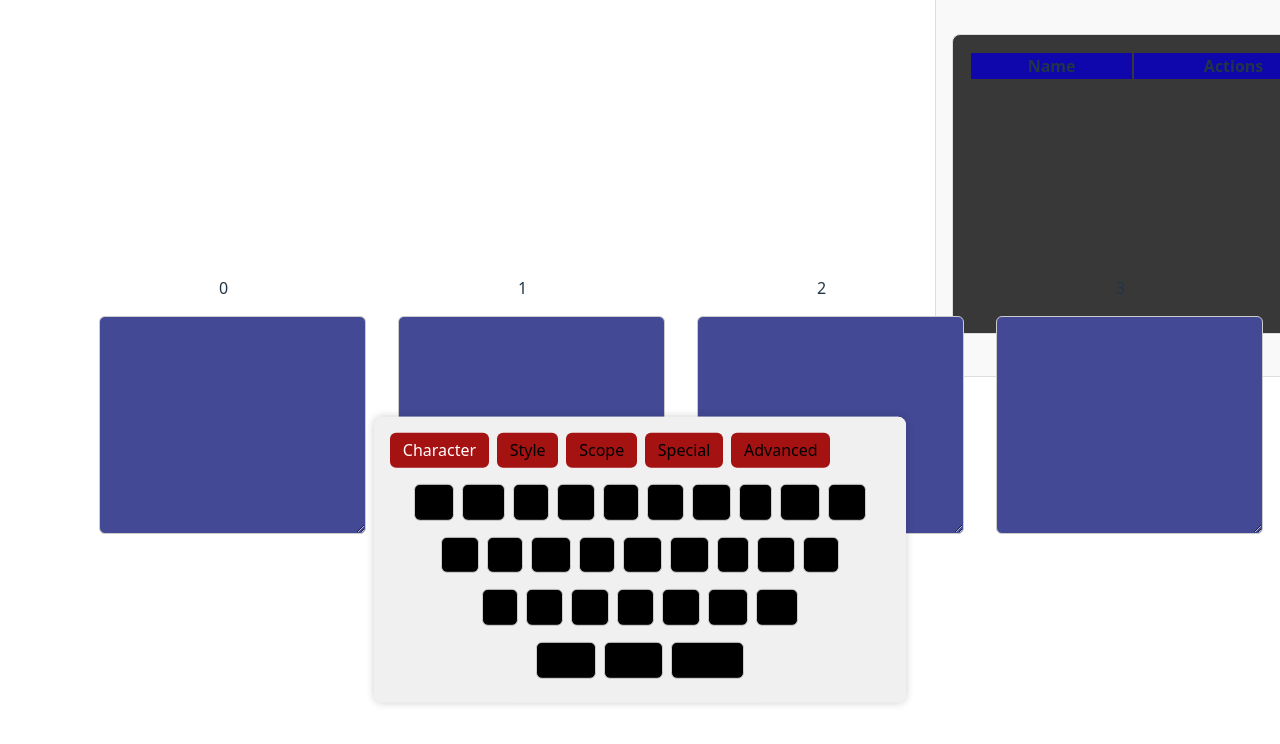
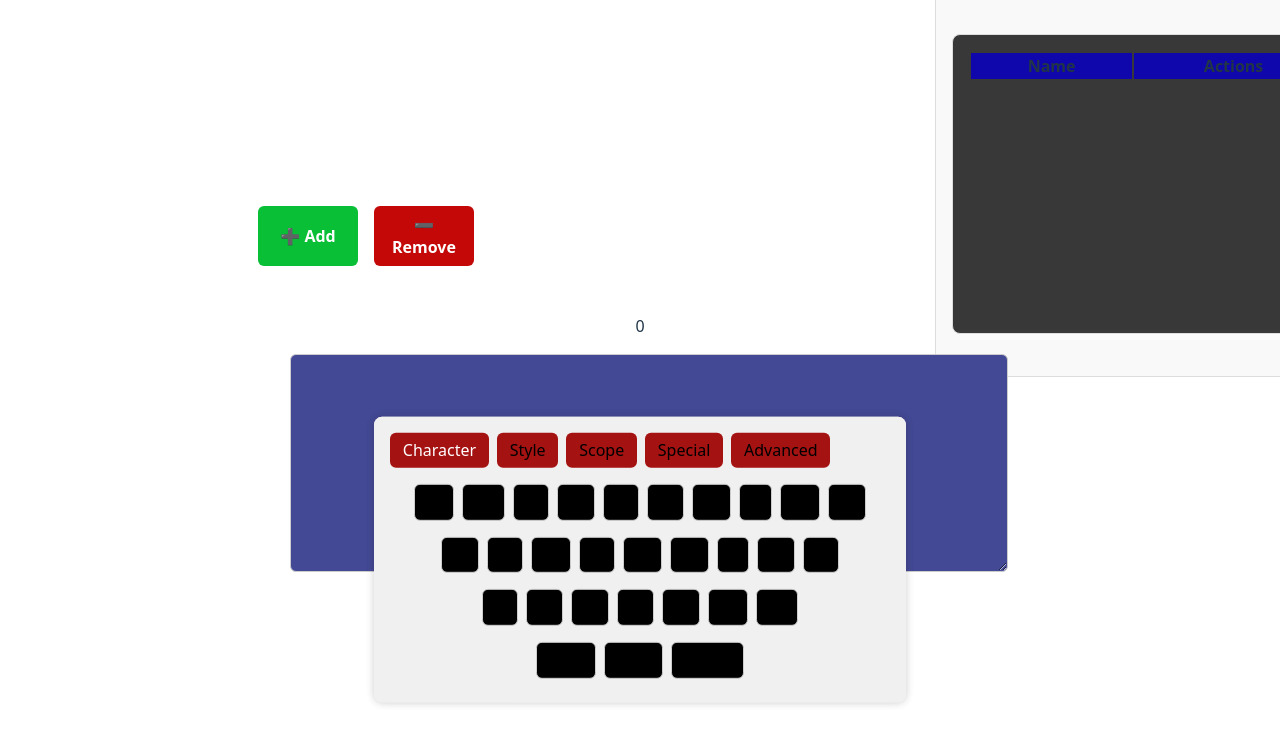
Before and after one commit to irish1814/Fullstack-Project4-2025-, a React (Vite) app in the folder Basic-React/: page / in a window 1280 px wide. Shown: the top 744 px of the page. Built offline with nearby package versions, Linux system fonts and the light colour scheme.

Commit message:
Added Add And remove buttons for text areas

```diff
--- a/Basic-React/src/Components/TextDisplay.jsx
+++ b/Basic-React/src/Components/TextDisplay.jsx
@@ -4,7 +4,7 @@ import Keyboard from './Keyboard';
 import styles from './TextDisplay.module.css';
 
 function TextDisplay() {
-    const [texts, setTexts] = useState(['', '', '', '']);
+    const [texts, setTexts] = useState(['']);
     const [activeInput, setActiveInput] = useState({ id: null, ref: null });
 
     const handleFocus = (id, ref) => {
@@ -29,7 +29,6 @@ function TextDisplay() {
 
             handleTextChange(id, updatedText);
 
-            // Manually update the cursor position after setState
             setTimeout(() => {
                 input.focus();
                 input.selectionStart = input.selectionEnd = start + char.length;
@@ -37,15 +36,42 @@ function TextDisplay() {
         }
     };
 
+    const addTextInput = () => {
+        setTexts([...texts, '']);
+    };
+
+    const removeTextInput = () => {
+        if (texts.length > 1) {
+            setTexts(texts.slice(0, -1));
+        }
+    };
+
     return (
+        <>
+        <div className={styles.buttonGroup}>
+            <button className={styles.addButton} onClick={addTextInput}>
+                ➕ Add
+            </button>
+            <button className={styles.removeButton} onClick={removeTextInput}>
+                ➖ Remove
+            </button>
+        </div>
         <main className={styles.main}>
             <div className={styles.grid}>
-                {[0, 1, 2, 3].map((i) => (
-                    <TextInput key={i} id={i} value={texts[i]} onChange={handleTextChange} onFocus={handleFocus} />
+                {texts.map((text, i) => (
+                    <TextInput
+                        key={i}
+                        id={i}
+                        value={text}
+                        onChange={handleTextChange}
+                        onFocus={handleFocus}
+                    />
                 ))}
             </div>
+
             <Keyboard onKeyPress={handleKeyPress} />
         </main>
+        </>
     );
 }
 
--- a/Basic-React/src/Components/TextDisplay.module.css
+++ b/Basic-React/src/Components/TextDisplay.module.css
@@ -4,7 +4,7 @@ main {
     justify-content: space-between;
     align-items: flex-start;
     padding: 2rem;
-    width: 100%;
+    width: 700px;
 }
 
 .grid {
@@ -39,3 +39,29 @@ main {
     height: 200px;
     background-color: rgb(189, 199, 199);
 }
+
+.buttonGroup {
+    display: flex;
+    gap: 1rem;
+    margin-top: 1rem;
+    align-self: flex-start;
+}
+
+.addButton,
+.removeButton {
+    width: 100px;
+    padding: 0.5rem 1rem;
+    border: none;
+    color: white;
+    border-radius: 0.375rem;
+    font-weight: bold;
+    cursor: pointer;
+}
+
+.addButton {
+    background-color: hsl(135 92% 39%);
+}
+
+.removeButton {
+    background-color: hsl(0 92% 40%);
+}
--- a/Basic-React/src/Components/TextInput.jsx
+++ b/Basic-React/src/Components/TextInput.jsx
@@ -4,7 +4,7 @@ import styles from './TextInput.module.css';
 function TextInput({ id, onFocus, value, onChange }) {
     return (
         <div className={styles.inputContainer}>
-            <p>{id}</p>
+            <p>{id} {value}</p>
             <textarea className={styles.textarea}></textarea>
         </div>
     );
```
